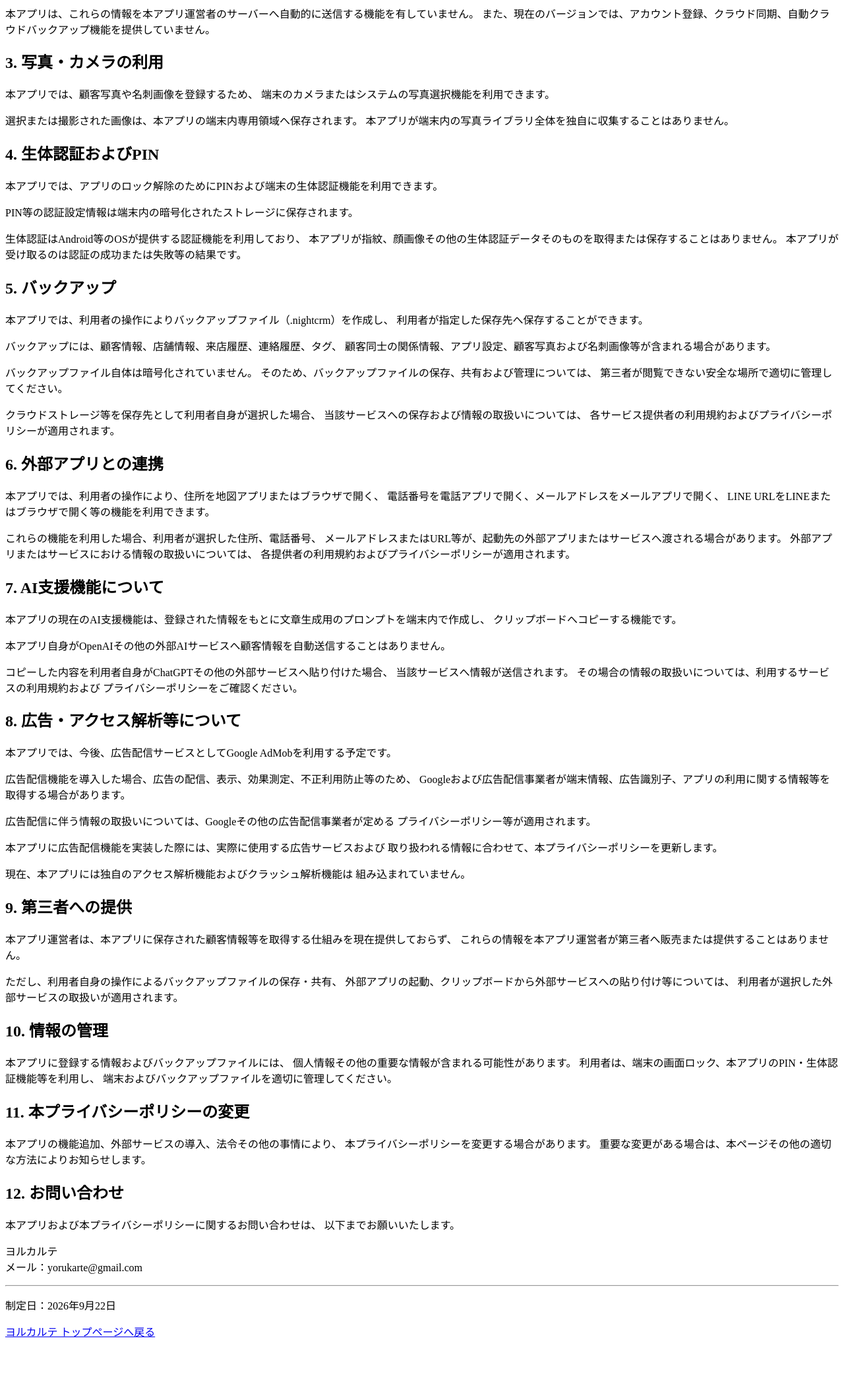
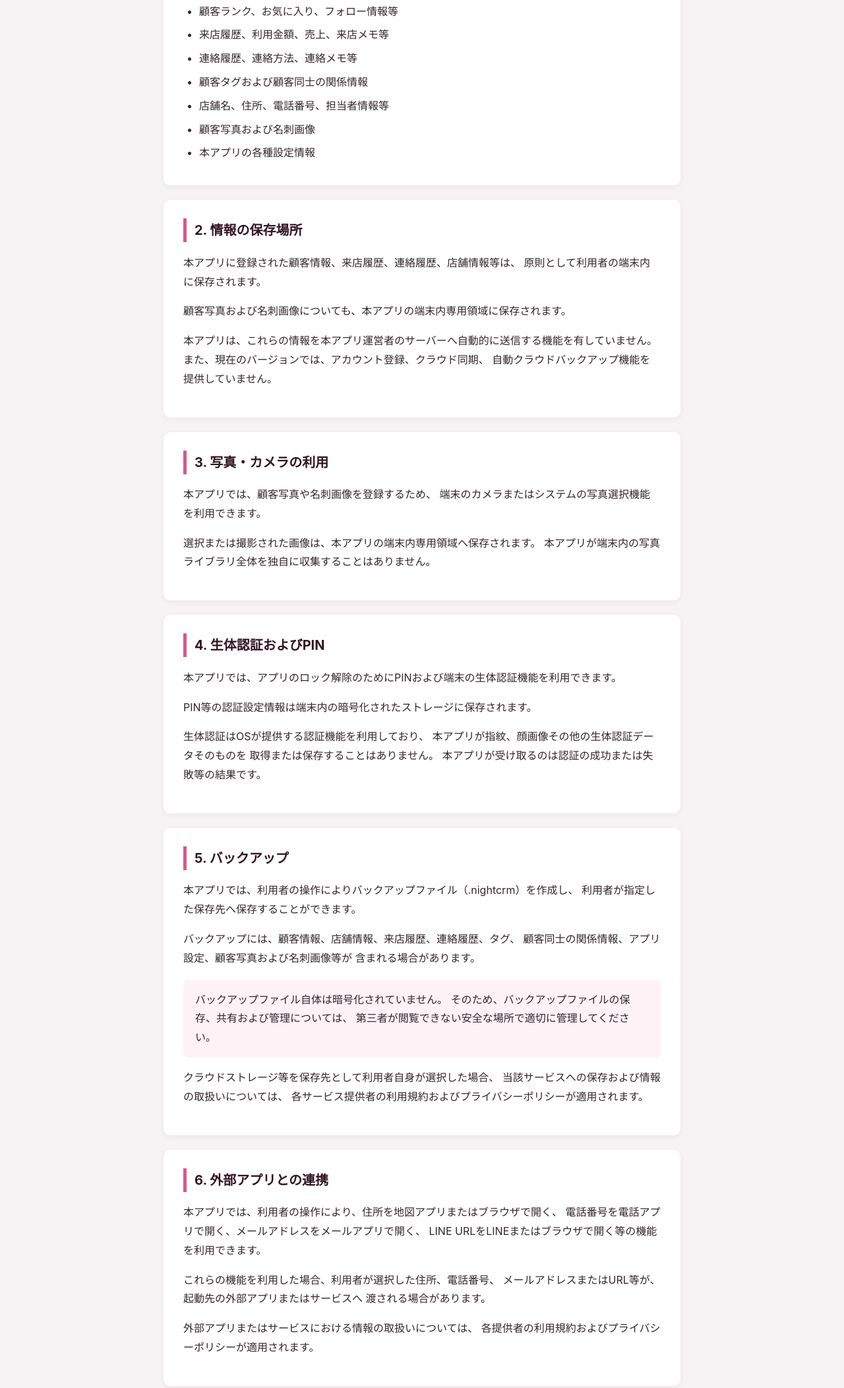
Before and after one commit to yorukarte/yorukarte.github.io, a plain HTML site: page privacy/index.html in a window 1280 px wide. Shown: the part 663-2767 px from the top of the page at 66% size. Before the commit the page ends 2709 px from the top, so only its background shows below. Drawn offline with Linux system fonts and the light colour scheme.

Commit message:
Update index.html

```diff
--- a/privacy/index.html
+++ b/privacy/index.html
@@ -3,20 +3,133 @@
 <head>
   <meta charset="UTF-8">
   <meta name="viewport" content="width=device-width, initial-scale=1.0">
-  <title>プライバシーポリシー | ヨルカルテ</title>
-  <meta name="description" content="ヨルカルテのプライバシーポリシー">
+
+  <title>プライバシーポリシー｜ヨルカルテ</title>
+
+  <style>
+    * {
+      box-sizing: border-box;
+    }
+
+    body {
+      margin: 0;
+      font-family: -apple-system, BlinkMacSystemFont, "Helvetica Neue",
+                   "Hiragino Kaku Gothic ProN", "Yu Gothic", sans-serif;
+      background: #f6f3f5;
+      color: #30262c;
+      line-height: 1.8;
+    }
+
+    header {
+      background: #321522;
+      color: #ffffff;
+      text-align: center;
+      padding: 42px 20px 38px;
+    }
+
+    header h1 {
+      margin: 0;
+      font-size: 28px;
+      letter-spacing: 0.04em;
+    }
+
+    header p {
+      margin: 8px 0 0;
+      color: #f3c5d7;
+      font-size: 14px;
+    }
+
+    main {
+      max-width: 820px;
+      margin: 30px auto 50px;
+      padding: 0 18px;
+    }
+
+    section {
+      background: #ffffff;
+      margin-bottom: 22px;
+      padding: 28px 30px;
+      border-radius: 10px;
+      box-shadow: 0 2px 8px rgba(50, 21, 34, 0.06);
+    }
+
+    h2 {
+      margin-top: 0;
+      font-size: 20px;
+      color: #321522;
+      border-left: 5px solid #d9578b;
+      padding-left: 12px;
+    }
+
+    ul {
+      padding-left: 24px;
+      margin-bottom: 0;
+    }
+
+    li {
+      margin: 7px 0;
+    }
+
+    a {
+      color: #b63869;
+    }
+
+    .notice {
+      background: #fff2f7;
+      border-radius: 7px;
+      padding: 16px 18px;
+      margin-top: 18px;
+    }
+
+    .contact {
+      font-weight: bold;
+    }
+
+    footer {
+      text-align: center;
+      color: #777777;
+      font-size: 13px;
+      padding: 10px 20px 40px;
+    }
+
+    @media (max-width: 600px) {
+      header {
+        padding: 34px 18px 30px;
+      }
+
+      header h1 {
+        font-size: 25px;
+      }
+
+      main {
+        margin-top: 20px;
+        padding: 0 12px;
+      }
+
+      section {
+        padding: 22px 20px;
+      }
+    }
+  </style>
 </head>
 
 <body>
+
+<header>
+  <h1>プライバシーポリシー</h1>
+  <p>ヨルカルテ - 夜職の顧客管理</p>
+</header>
+
 <main>
 
-<h1>プライバシーポリシー</h1>
-
+  <section>
     <p>
       ヨルカルテ（以下「本アプリ」といいます）は、利用者のプライバシーを尊重し、
       本アプリにおける情報の取扱いについて、以下のとおりプライバシーポリシーを定めます。
     </p>
+  </section>
 
+  <section>
     <h2>1. 本アプリで取り扱う情報</h2>
 
     <p>
@@ -37,7 +150,9 @@
       <li>顧客写真および名刺画像</li>
       <li>本アプリの各種設定情報</li>
     </ul>
+  </section>
 
+  <section>
     <h2>2. 情報の保存場所</h2>
 
     <p>
@@ -51,9 +166,12 @@
 
     <p>
       本アプリは、これらの情報を本アプリ運営者のサーバーへ自動的に送信する機能を有していません。
-また、現在のバージョンでは、アカウント登録、クラウド同期、自動クラウドバックアップ機能を提供していません。
+      また、現在のバージョンでは、アカウント登録、クラウド同期、
+      自動クラウドバックアップ機能を提供していません。
     </p>
+  </section>
 
+  <section>
     <h2>3. 写真・カメラの利用</h2>
 
     <p>
@@ -65,7 +183,9 @@
       選択または撮影された画像は、本アプリの端末内専用領域へ保存されます。
       本アプリが端末内の写真ライブラリ全体を独自に収集することはありません。
     </p>
+  </section>
 
+  <section>
     <h2>4. 生体認証およびPIN</h2>
 
     <p>
@@ -77,11 +197,14 @@ PIN等の認証設定情報は端末内の暗号化されたストレージに
     </p>
 
     <p>
-生体認証はAndroid等のOSが提供する認証機能を利用しており、
-本アプリが指紋、顔画像その他の生体認証データそのものを取得または保存することはありません。
+      生体認証はOSが提供する認証機能を利用しており、
+      本アプリが指紋、顔画像その他の生体認証データそのものを
+      取得または保存することはありません。
       本アプリが受け取るのは認証の成功または失敗等の結果です。
     </p>
+  </section>
 
+  <section>
     <h2>5. バックアップ</h2>
 
     <p>
@@ -91,21 +214,24 @@ PIN等の認証設定情報は端末内の暗号化されたストレージに
 
     <p>
       バックアップには、顧客情報、店舗情報、来店履歴、連絡履歴、タグ、
-顧客同士の関係情報、アプリ設定、顧客写真および名刺画像等が含まれる場合があります。
+      顧客同士の関係情報、アプリ設定、顧客写真および名刺画像等が
+      含まれる場合があります。
     </p>
 
-<p>
+    <div class="notice">
       バックアップファイル自体は暗号化されていません。
       そのため、バックアップファイルの保存、共有および管理については、
       第三者が閲覧できない安全な場所で適切に管理してください。
-</p>
+    </div>
 
     <p>
       クラウドストレージ等を保存先として利用者自身が選択した場合、
       当該サービスへの保存および情報の取扱いについては、
       各サービス提供者の利用規約およびプライバシーポリシーが適用されます。
     </p>
+  </section>
 
+  <section>
     <h2>6. 外部アプリとの連携</h2>
 
     <p>
@@ -116,20 +242,28 @@ LINE URLをLINEまたはブラウザで開く等の機能を利用できます
 
     <p>
       これらの機能を利用した場合、利用者が選択した住所、電話番号、
-メールアドレスまたはURL等が、起動先の外部アプリまたはサービスへ渡される場合があります。
+      メールアドレスまたはURL等が、起動先の外部アプリまたはサービスへ
+      渡される場合があります。
+    </p>
+
+    <p>
       外部アプリまたはサービスにおける情報の取扱いについては、
       各提供者の利用規約およびプライバシーポリシーが適用されます。
     </p>
+  </section>
 
+  <section>
     <h2>7. AI支援機能について</h2>
 
     <p>
-本アプリの現在のAI支援機能は、登録された情報をもとに文章生成用のプロンプトを端末内で作成し、
+      本アプリの現在のAI支援機能は、登録された情報をもとに
+      文章生成用のプロンプトを端末内で作成し、
       クリップボードへコピーする機能です。
     </p>
 
     <p>
-本アプリ自身がOpenAIその他の外部AIサービスへ顧客情報を自動送信することはありません。
+      本アプリ自身がOpenAIその他の外部AIサービスへ
+      顧客情報を自動送信することはありません。
     </p>
 
     <p>
@@ -138,39 +272,39 @@ LINE URLをLINEまたはブラウザで開く等の機能を利用できます
       その場合の情報の取扱いについては、利用するサービスの利用規約および
       プライバシーポリシーをご確認ください。
     </p>
+  </section>
 
+  <section>
     <h2>8. 広告・アクセス解析等について</h2>
 
     <p>
-本アプリでは、今後、広告配信サービスとしてGoogle AdMobを利用する予定です。
+      本アプリでは、広告配信サービスとしてGoogle AdMobを利用しています。
     </p>
 
     <p>
-広告配信機能を導入した場合、広告の配信、表示、効果測定、不正利用防止等のため、
-Googleおよび広告配信事業者が端末情報、広告識別子、アプリの利用に関する情報等を
-取得する場合があります。
+      広告の配信、表示、効果測定、不正利用防止等のため、
+      Googleおよび広告配信事業者が端末情報、広告識別子、
+      アプリの利用に関する情報等を取得する場合があります。
     </p>
 
     <p>
-広告配信に伴う情報の取扱いについては、Googleその他の広告配信事業者が定める
-プライバシーポリシー等が適用されます。
+      広告配信に伴う情報の取扱いについては、
+      Googleその他の広告配信事業者が定めるプライバシーポリシー等が適用されます。
     </p>
 
     <p>
-本アプリに広告配信機能を実装した際には、実際に使用する広告サービスおよび
-取り扱われる情報に合わせて、本プライバシーポリシーを更新します。
+      本アプリには、現在、開発者が独自に利用者の行動を追跡するための
+      アクセス解析機能およびクラッシュ解析機能は組み込まれていません。
     </p>
+  </section>
 
-<p>
-現在、本アプリには独自のアクセス解析機能およびクラッシュ解析機能は
-組み込まれていません。
-</p>
-
+  <section>
     <h2>9. 第三者への提供</h2>
 
     <p>
-本アプリ運営者は、本アプリに保存された顧客情報等を取得する仕組みを現在提供しておらず、
-これらの情報を本アプリ運営者が第三者へ販売または提供することはありません。
+      本アプリ運営者は、本アプリに保存された顧客情報等を取得する仕組みを
+      現在提供しておらず、これらの情報を本アプリ運営者が
+      第三者へ販売または提供することはありません。
     </p>
 
     <p>
@@ -178,24 +312,36 @@ Googleおよび広告配信事業者が端末情報、広告識別子、アプ
       外部アプリの起動、クリップボードから外部サービスへの貼り付け等については、
       利用者が選択した外部サービスの取扱いが適用されます。
     </p>
+  </section>
 
+  <section>
     <h2>10. 情報の管理</h2>
 
     <p>
       本アプリに登録する情報およびバックアップファイルには、
       個人情報その他の重要な情報が含まれる可能性があります。
+    </p>
+
+    <p>
       利用者は、端末の画面ロック、本アプリのPIN・生体認証機能等を利用し、
       端末およびバックアップファイルを適切に管理してください。
     </p>
+  </section>
 
+  <section>
     <h2>11. 本プライバシーポリシーの変更</h2>
 
     <p>
       本アプリの機能追加、外部サービスの導入、法令その他の事情により、
       本プライバシーポリシーを変更する場合があります。
+    </p>
+
+    <p>
       重要な変更がある場合は、本ページその他の適切な方法によりお知らせします。
     </p>
+  </section>
 
+  <section>
     <h2>12. お問い合わせ</h2>
 
     <p>
@@ -203,17 +349,32 @@ Googleおよび広告配信事業者が端末情報、広告識別子、アプ
       以下までお願いいたします。
     </p>
 
-<p>
+    <p class="contact">
       ヨルカルテ<br>
-メール：yorukarte@gmail.com
+      メール：
+      <a href="mailto:makoto111111@gmail.com">
+        makoto111111@gmail.com
+      </a>
     </p>
 
-<hr>
+    <p>
+      制定日：2026年9月22日
+    </p>
+  </section>
 
-<p>制定日：2026年9月22日</p>
-
-<p><a href="/">ヨルカルテ トップページへ戻る</a></p>
+  <section>
+    <p>
+      <a href="../">
+        ヨルカルテ トップページへ戻る
+      </a>
+    </p>
+  </section>
 
 </main>
+
+<footer>
+  © 2026 ENU apps. All rights reserved.
+</footer>
+
 </body>
 </html>
```
Lines whose indentation alone changed are shown as unchanged.
